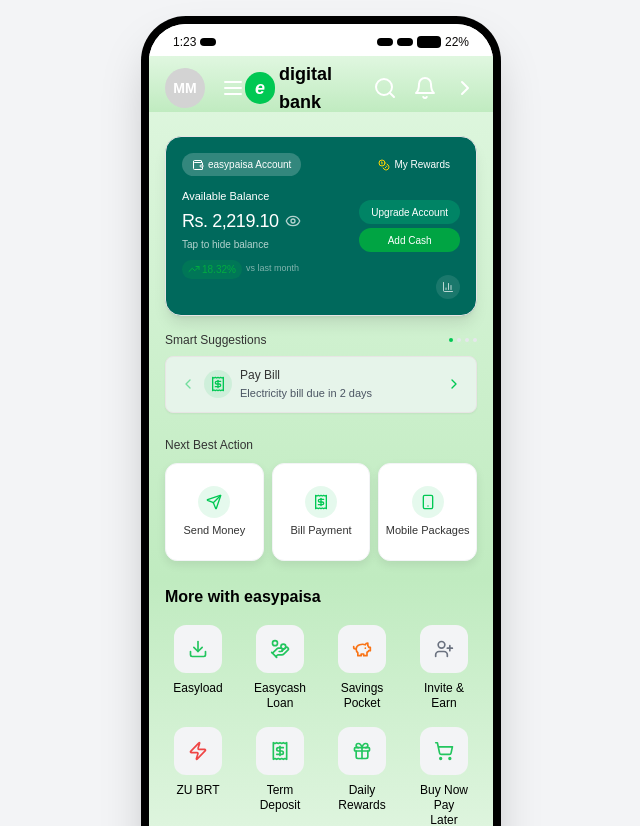
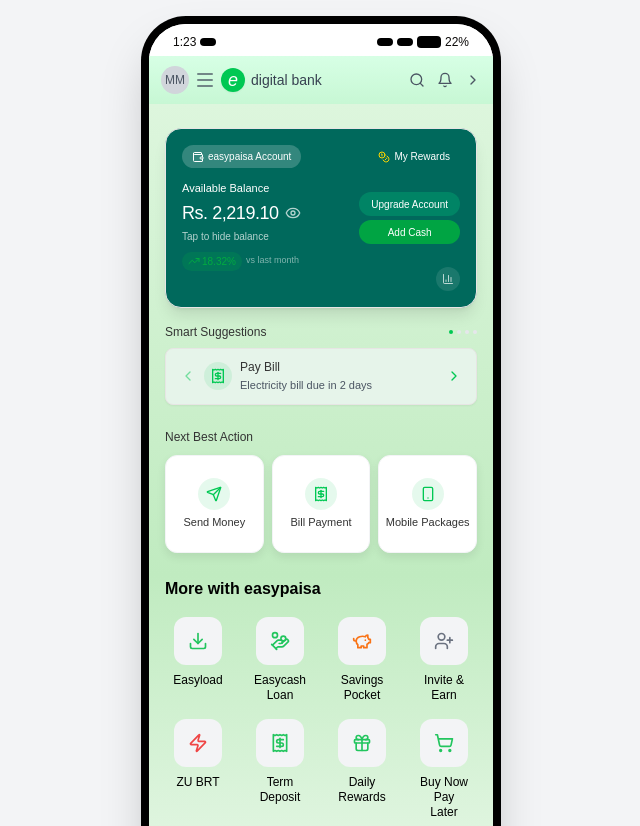
Before and after one commit to mehlab1/Easypaisa, a React (Vite) app in the folder frontend/: page / in a window 1280 px wide. Shown: the top 826 px of the page, without its empty margins (319-959 px from the left). Built offline with nearby package versions, Linux system fonts and the light colour scheme.

Commit message:
feat: update app header with brand elements and icons

```diff
--- a/frontend/src/components/home/GradientHeader.tsx
+++ b/frontend/src/components/home/GradientHeader.tsx
@@ -7,29 +7,31 @@
 
 export default function GradientHeader({ onOpenChat }: GradientHeaderProps) {
   return (
-    <div className="bg-gradient-to-b from-[#E0F7E0] to-[#C0EBC0] h-14 relative px-4 pt-2">
-      <div className="flex justify-between items-center h-12">
+    <div className="bg-gradient-to-b from-[#d7ffe5] to-[#c7f7d4] h-12 relative px-3">
+      <div className="flex items-center justify-between h-full">
         {/* Left Side - Profile and Menu */}
-        <div className="flex items-center space-x-4">
-          <div className="w-10 h-10 bg-[#D3D3D3] rounded-full flex items-center justify-center">
-            <span className="text-white font-bold text-sm">MM</span>
+        <div className="flex items-center gap-2">
+          <div className="h-7 w-7 bg-gray-300 rounded-full flex items-center justify-center">
+            <span className="text-gray-600 text-xs font-medium">MM</span>
           </div>
-          <Menu className="w-6 h-6 text-white" />
+          <div className="flex flex-col gap-1">
+            <div className="w-4 h-[2px] bg-gray-600/70 rounded-full"></div>
+            <div className="w-4 h-[2px] bg-gray-600/70 rounded-full"></div>
+            <div className="w-4 h-[2px] bg-gray-600/70 rounded-full"></div>
+          </div>
+          <div className="flex items-center gap-1.5">
+            <div className="w-6 h-6 bg-[#00C853] rounded-full flex items-center justify-center shadow-sm">
+              <span className="text-white text-lg font-medium italic leading-none">e</span>
+            </div>
+            <span className="text-gray-700 text-sm font-medium">digital bank</span>
+          </div>
         </div>
 
-        {/* Center - Logo */}
-        <div className="flex items-center space-x-1">
-          <div className="w-8 h-8 bg-[#00C853] rounded-full flex items-center justify-center">
-            <span className="text-white font-bold text-lg italic">e</span>
-          </div>
-          <span className="text-black font-bold text-lg">digital bank</span>
-        </div>
-
-        {/* Right Side - Navigation Icons */}
-        <div className="flex items-center space-x-4">
-          <Search className="w-6 h-6 text-white" />
-          <Bell className="w-6 h-6 text-white" />
-          <ChevronRight className="w-6 h-6 text-white" />
+        {/* Right Side - Icons */}
+        <div className="flex items-center gap-3">
+          <Search className="w-4 h-4 text-gray-600" />
+          <Bell className="w-4 h-4 text-gray-600" />
+          <ChevronRight className="w-4 h-4 text-gray-600" />
         </div>
       </div>
     </div>
```
